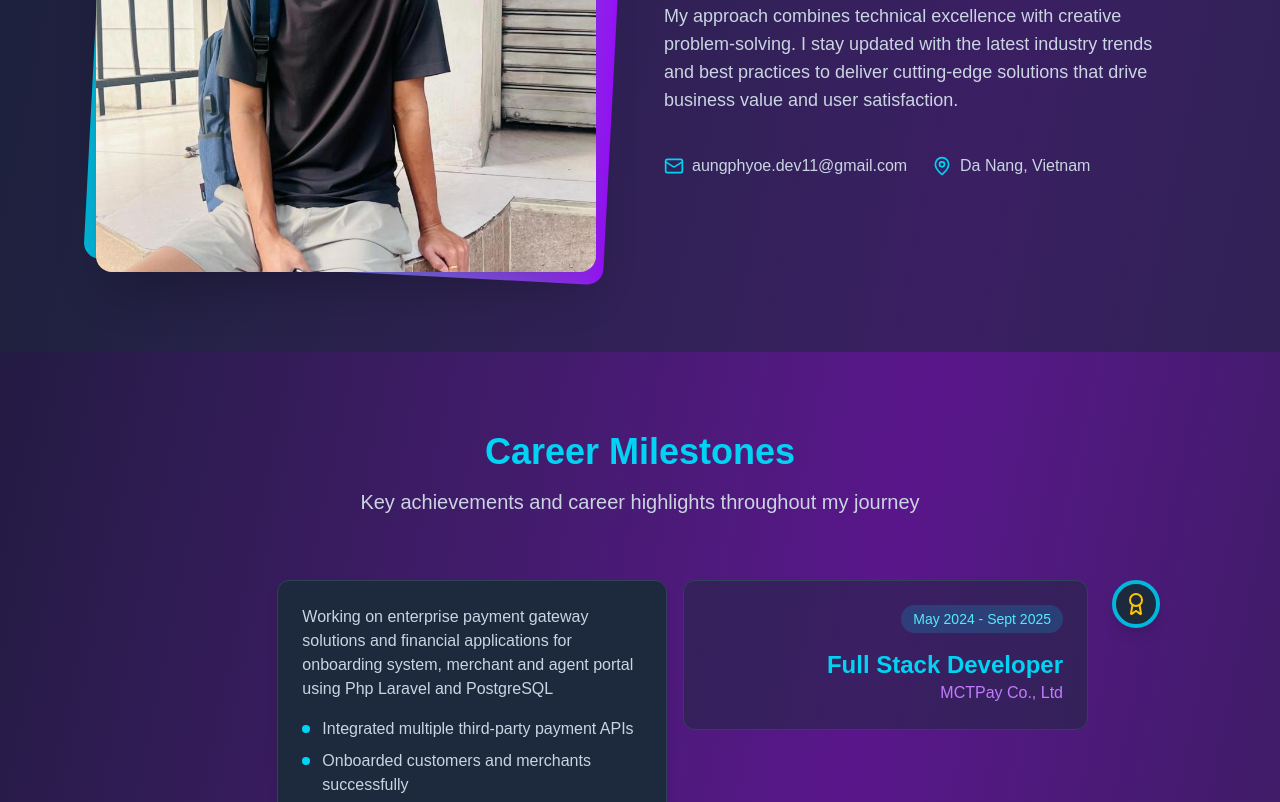
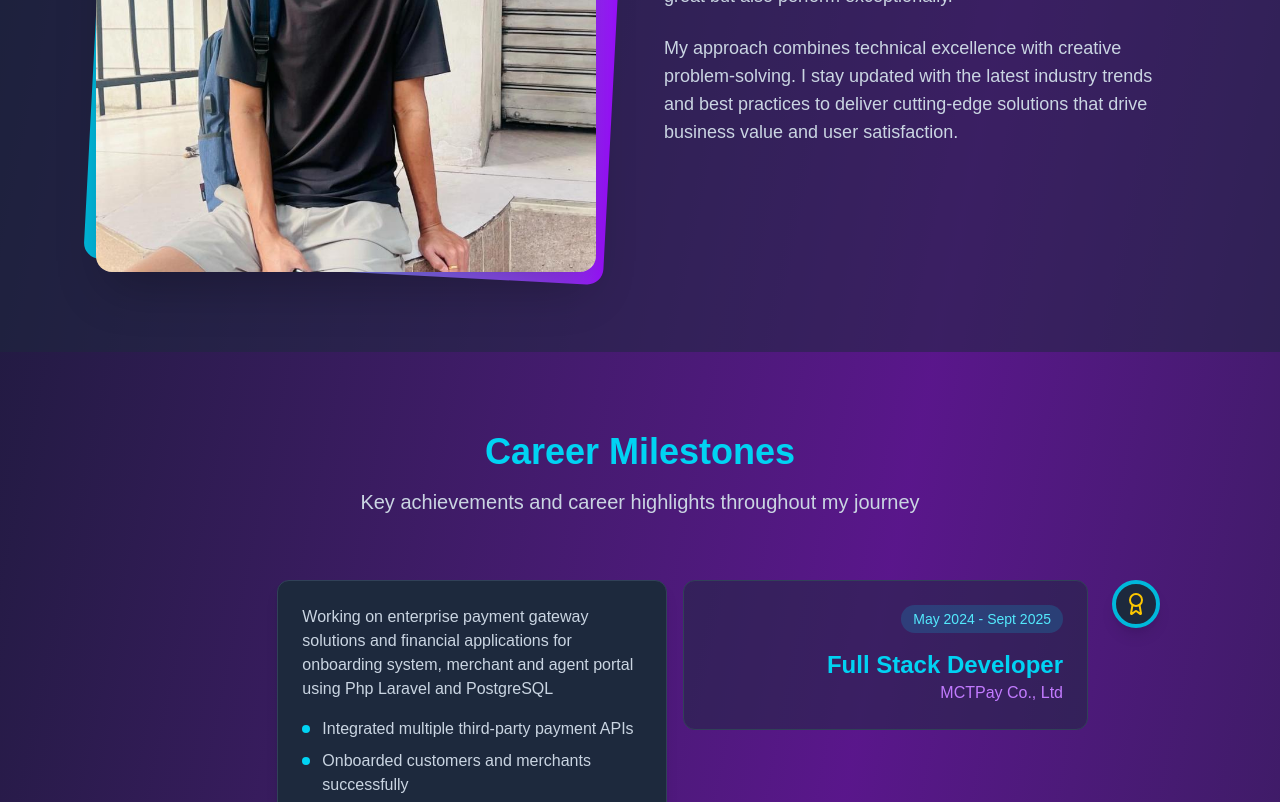
Before and after one commit to aungthumyint135/ap-the-dev, a Next.js app: page / in a window 1280 px wide. Shown: the part 1340-2142 px from the top of the page. Built offline with nearby package versions, Linux system fonts and the light colour scheme.

Commit message:
Update page.js
remove motion part

```diff
--- a/app/page.js
+++ b/app/page.js
@@ -457,18 +457,6 @@ export default function Home() {
                 the latest industry trends and best practices to deliver cutting-edge solutions that drive
                 business value and user satisfaction.
               </p>
-              <div className="grid grid-cols-2 gap-4 pt-4">
-                <div className="flex items-center space-x-2">
-                  <Mail className="text-cyan-400" size={20} />
-                  <span className="text-slate-300">aungphyoe.dev11@gmail.com</span>
-                </div>
-
-
-                <div className="flex items-center space-x-2">
-                  <MapPin className="text-cyan-400" size={20} />
-                  <span className="text-slate-300">Da Nang, Vietnam</span>
-                </div>
-              </div>
             </motion.div>
           </div>
         </div>
```
